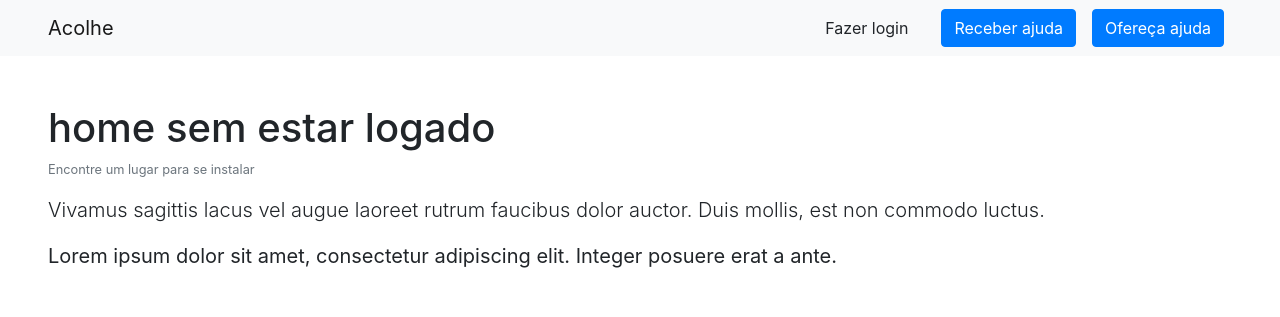
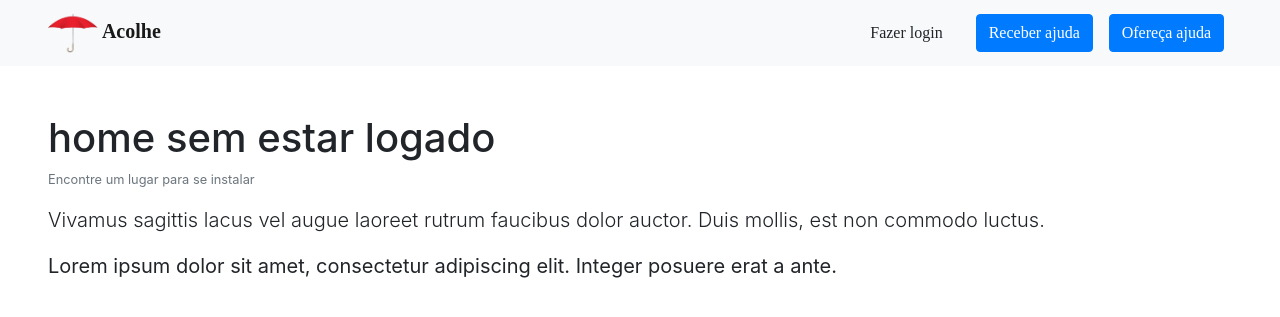
Before and after one commit to Math-O5/Acolhe, a Django app: page / in a window 1280 px wide. Shown: the top 317 px of the page. Run offline with Django 3.2, Linux system fonts and the light colour scheme; some libraries are stand-ins or nearby versions.

Commit message:
add logo

```diff
--- a/acolhe/templates/home.html
+++ b/acolhe/templates/home.html
@@ -2,6 +2,7 @@
 
 {% block content %}
 <h1>home sem estar logado</h1>
+
 <small class="text-muted"><p>Encontre um lugar para se instalar</p></small>
 <p class="lead">
     Vivamus sagittis lacus vel augue laoreet rutrum faucibus dolor auctor. Duis mollis, est non commodo luctus.
--- /dev/null
+++ b/static/css/navbar.css
@@ -0,0 +1,5 @@
+a {
+    font-family: "New Century Schoolbook";
+    font-weight: bold;
+    font-size: 50px;
+}
--- a/templates/base.html
+++ b/templates/base.html
@@ -1,4 +1,5 @@
 {% load static %}
+
 <html>
     <head>
         <title>{% block title %}Acolhe{% endblock %}</title>
--- a/templates/navbar.html
+++ b/templates/navbar.html
@@ -1,5 +1,12 @@
+{% load static %}
+
 <nav class="navbar navbar-light bg-light px-5">
-    <a class="navbar-brand" href="{% url 'home' %}">Acolhe</a>
+    <link rel="shortcut icon" href="static/img/guardar_logo_zjs_icon.ico" type="image/x-icon" />
+    <link rel="stylesheet" href="static/css/navbar.css"/>
+    <a class="navbar-brand" href="{% url 'home' %}">
+        <img src="static/img/guardar_logo.png" width=50 height=40>
+         Acolhe
+    </a>
 
     {% if user.is_authenticated %}
         <div class="d-flex form-inline">
```
Also changed, not shown: static/img/guardar_logo.ico (added), static/img/guardar_logo.jpg (added), static/img/guardar_logo.png, static/img/guardar_logo_CPG_2.ico (added), static/img/guardar_logo_zjs_icon.ico (added), 1 other file.
